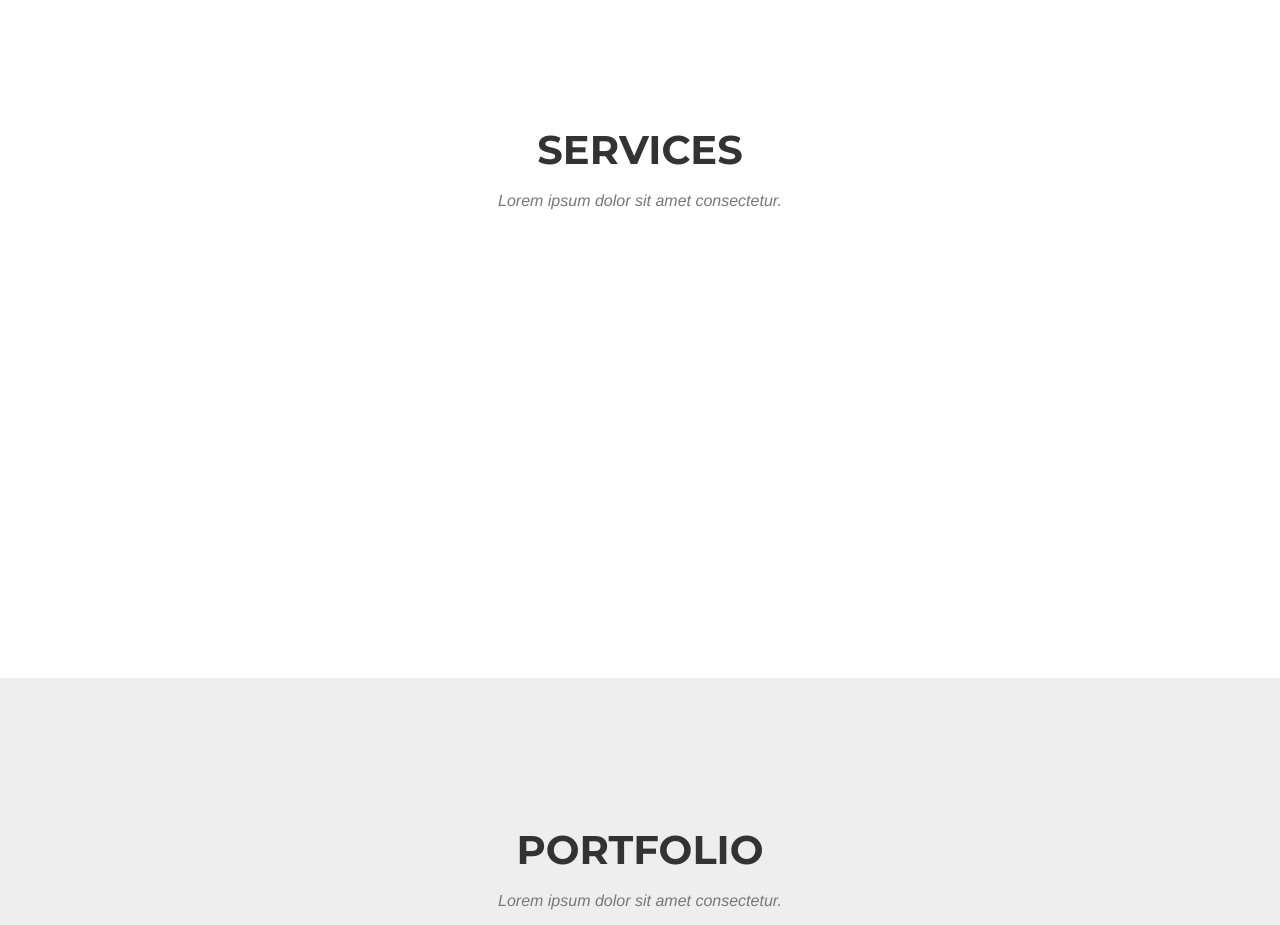
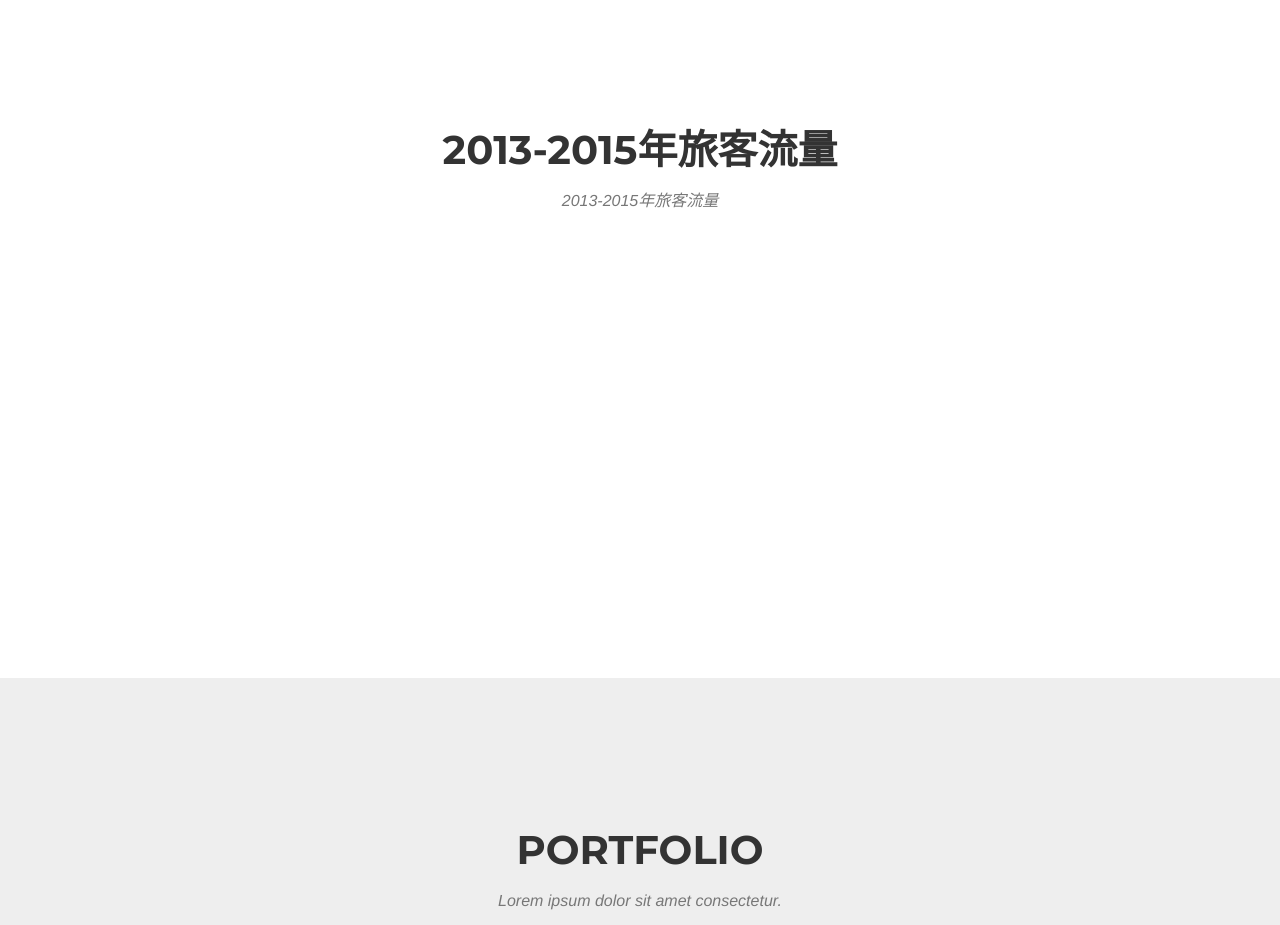
Before and after one commit to ianmaksh/homework5, a website: page index.html in a window 1280 px wide. Shown: the part 780-1705 px from the top of the page. Drawn offline with nearby package versions, Linux system fonts and the light colour scheme; a web font is replaced by a local one.

Commit message:
Update index.html

```diff
--- a/index.html
+++ b/index.html
@@ -85,8 +85,8 @@
         <div class="container">
             <div class="row">
                 <div class="col-lg-12 text-center">
-                    <h2 class="section-heading">Services</h2>
-                    <h3 class="section-subheading text-muted">Lorem ipsum dolor sit amet consectetur.</h3>
+                    <h2 class="section-heading">2013-2015年旅客流量</h2>
+                    <h3 class="section-subheading text-muted">2013-2015年旅客流量</h3>
                 </div>
                     <div id="main" style="width: 600px;height:400px;"></div>
                     <script type="text/javascript">
```
